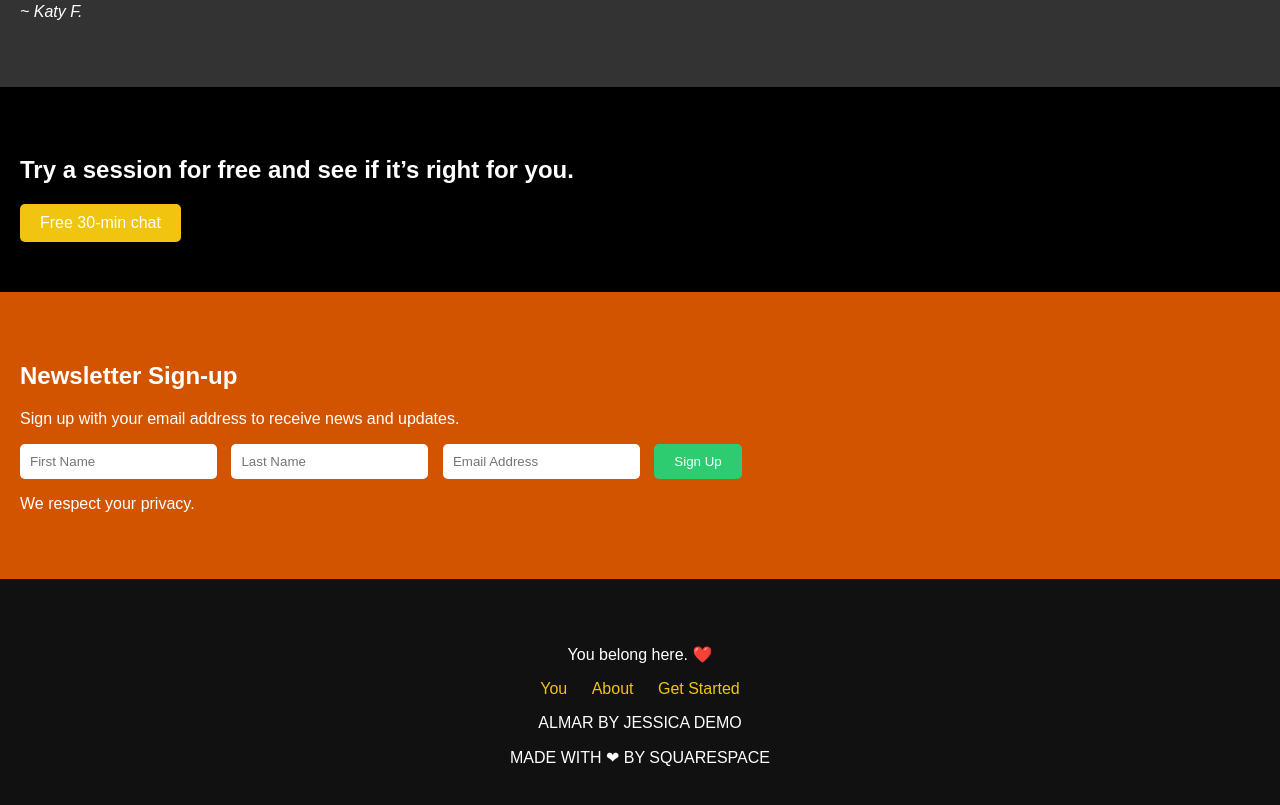
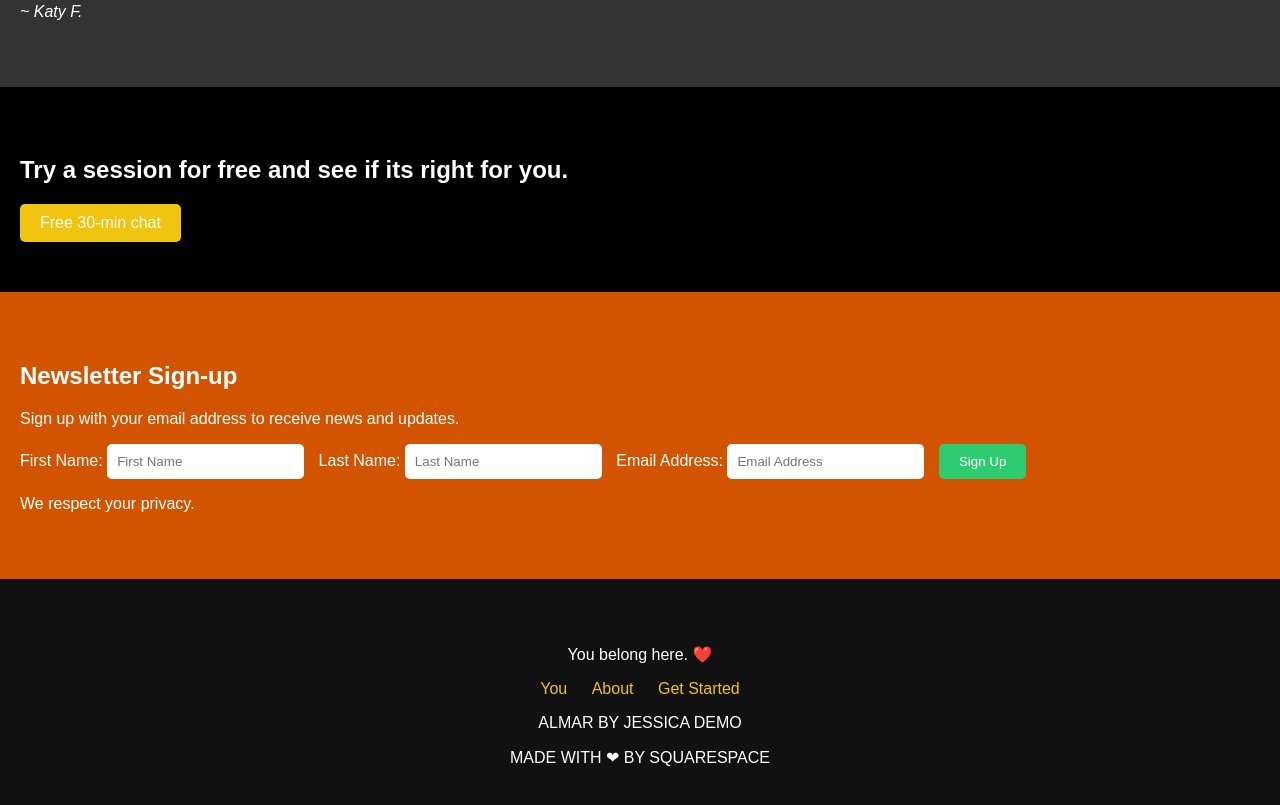
Before and after one commit to peyajm29/test-websites, a plain HTML site: page portfolio-websites/almar.html in a window 1280 px wide. Shown: the part 901-1706 px from the top of the page. Drawn offline with Linux system fonts and the light colour scheme.

Commit message:
Update almar.html
copilot chat: make this form accessible under the wcag

```diff
--- a/portfolio-websites/almar.html
+++ b/portfolio-websites/almar.html
@@ -142,7 +142,7 @@ html\n
             </div>
 
             <div class="offer">
-                <h2>Try a session for free and see if it’s right for you.</h2>
+                <h2>Try a session for free and see if its right for you.</h2>
                 <!-- Content goes here. Image should be set as a background via CSS or an img tag -->
                 <a href="#" class="cta-button">Free 30-min chat</a>
             </div>
@@ -150,11 +150,15 @@ html\n
             <div class="newsletter">
                 <h2>Newsletter Sign-up</h2>
                 <p>Sign up with your email address to receive news and updates.</p>
-                <form>
-                    <input type="text" name="firstname" placeholder="First Name">
-                    <input type="text" name="lastname" placeholder="Last Name">
-                    <input type="email" name="email" placeholder="Email Address">
+                <form action="#" method="post">
+                    <label for="firstname">First Name:</label>
+                    <input type="text" id="firstname" name="firstname" placeholder="First Name" required aria-required="true" minlength="2" maxlength="50">
+                    <label for="lastname">Last Name:</label>
+                    <input type="text" id="lastname" name="lastname" placeholder="Last Name" required aria-required="true" minlength="2" maxlength="50">
+                    <label for="email">Email Address:</label>
+                    <input type="email" id="email" name="email" placeholder="Email Address" required aria-required="true" minlength="5" maxlength="100">
                     <input type="submit" value="Sign Up">
+                    <div role="alert" aria-live="assertive" class="error-message" style="display:none;"></div>
                 </form>
                 <p>We respect your privacy.</p>
             </div>
```
